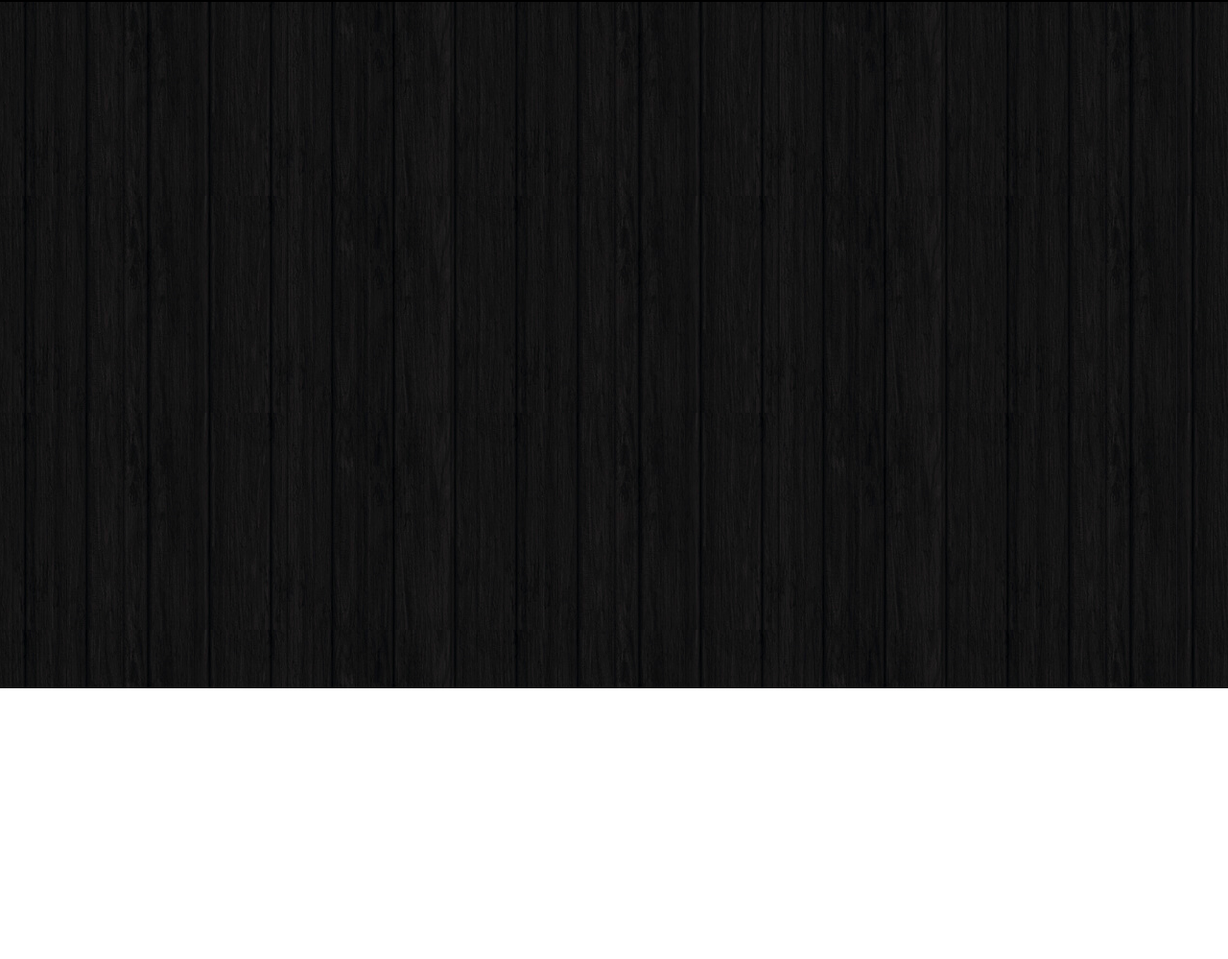
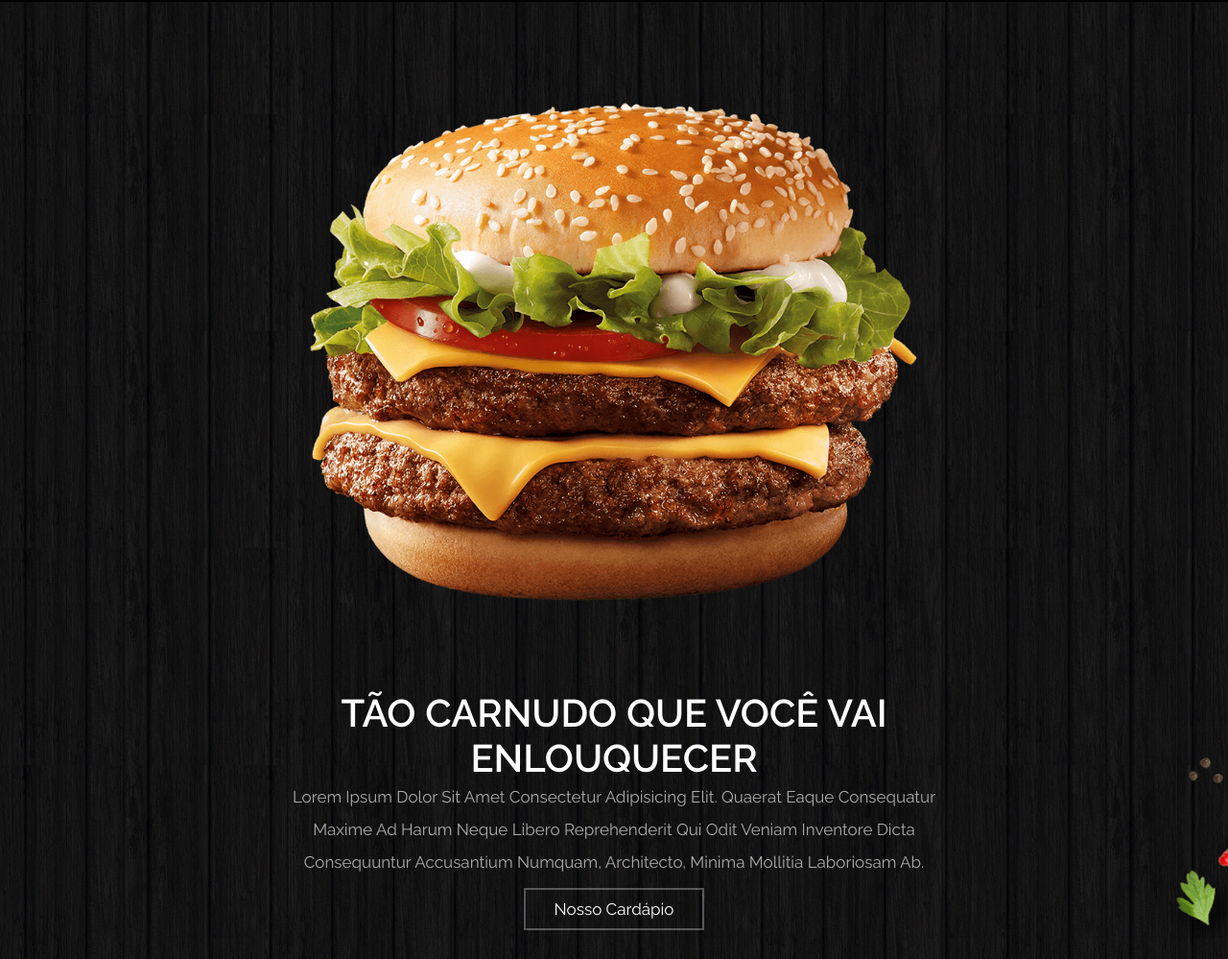
Before and after one commit to williangomesdev/burguer-website, a plain HTML site: page index.html in a window 1280 px wide. Shown: the part 83-1082 px from the top of the page at 96% size. Before the commit the page ends 800 px from the top, so only its background shows below. Drawn offline with Linux system fonts and the light colour scheme.

Commit message:
home section

```diff
--- a/index.html
+++ b/index.html
@@ -53,6 +53,23 @@
       </form>
     </header>
     <!-- header -->
+    <!-- home -->
+    <section class="home" id="home">
+      <div class="content">
+        <img src="/images/burger-baner.png" />
+        <h3>Tão carnudo que você vai enlouquecer</h3>
+        <p>
+          Lorem ipsum dolor sit amet consectetur adipisicing elit. Quaerat eaque
+          consequatur maxime ad harum neque libero reprehenderit qui odit veniam
+          inventore dicta consequuntur accusantium numquam, architecto, minima
+          mollitia laboriosam ab.
+        </p>
+        <a href="#menu" class="btn">Nosso cardápio</a>
+      </div>
+    </section>
+    <!-- home -->
+    <!-- service -->
+    <!-- service -->
     <!-- js script -->
     <script src="js/script.js"></script>
   </body>
--- a/styles/style.scss
+++ b/styles/style.scss
@@ -21,7 +21,7 @@
 @mixin title-text($titleSize) {
   font-size: $titleSize;
   text-transform: uppercase;
-  color: ver(--white);
+  color: var(--white);
 }
 
 @mixin grap-text($grapSize) {
@@ -61,6 +61,26 @@ body {
   background-attachment: fixed;
   background-position: center;
   overflow-x: hidden;
+}
+
+section {
+  padding: 3rem 2rem;
+}
+
+.btn {
+  display: inline-block;
+  margin-top: 1rem;
+  cursor: pointer;
+  color: var(--white);
+  border: var(--border);
+  background: no-repeat;
+  font-size: 1.7rem;
+  padding: 1rem 3rem;
+
+  &:hover {
+    color: var(--black);
+    background: var(--white);
+  }
 }
 
 .header {
@@ -169,6 +189,31 @@ body {
   }
 }
 
+.home {
+  margin-top: 7rem;
+  background: url(../images/home-bg.png) no-repeat;
+  background-size: cover;
+  background-position: center;
+
+  .content {
+    max-width: 70rem;
+    text-align: center;
+    margin: 0 auto;
+
+    img {
+      width: 100%;
+    }
+
+    h3 {
+      @include title-text(4rem);
+    }
+
+    p {
+      @include grap-text(1.7rem);
+    }
+  }
+}
+
 //media queries
 
 @media (max-width: 1200px) {
@@ -216,6 +261,12 @@ body {
   }
 }
 
+@media (max-width: 768px) {
+  .home .content h3 {
+    font-size: 2.5rem;
+  }
+}
+
 @media (max-width: 450px) {
   html {
     font-size: 50%;
```
Also changed, not shown: styles/style.css, 1 other file.
